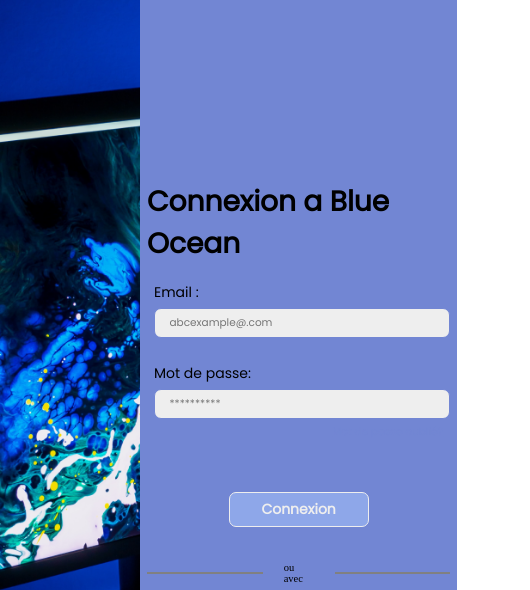
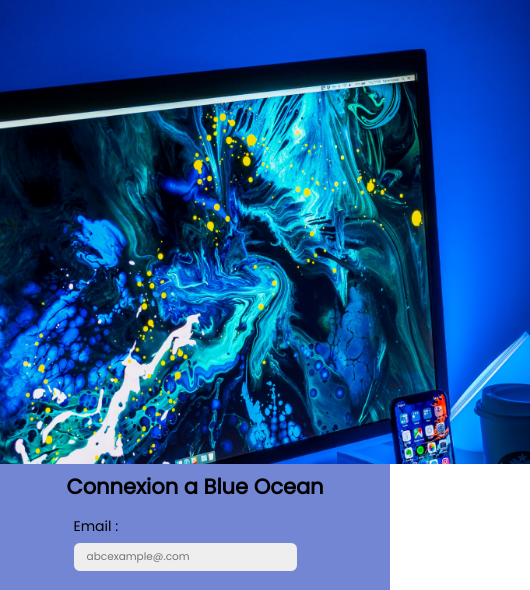
Before and after one commit to Briso10-dev/Login_Page_Responsive-Briso_Myline, a plain HTML site: page index.html in a window 390 px wide. Shown: the top 590 px of the page, 530 px wide, since content can reach past the window. Drawn offline with Linux system fonts and the light colour scheme; a web font is replaced by a local one.

Commit message:
my mobile comeback

```diff
--- a/css/style.css
+++ b/css/style.css
@@ -21,6 +21,8 @@ html {
 
 body {
     overflow-x: hidden;
+    width: 100vw;
+    height: 100vh;
 }
 
 section {
@@ -32,8 +34,6 @@ section {
 }
 
 .image {
-    /* background-color: red; */
-    /* height: 100%; */
     background-image: url("../images/Blue-ocean.png");
     background-size: cover;
     flex: 1;
@@ -134,16 +134,9 @@ button:hover{
     align-items: center;
     gap : 3rem;
 }
-.ligne1{
-    padding-left: 7rem;
-}
-.ligne2{
-    padding-right: 7rem;
-}
 hr{
     border: solid gray 0.1rem;
-    width: 12rem;
-
+    width: 16rem;
 }
 
 span{
@@ -154,13 +147,6 @@ span{
     display: flex;
     justify-content: space-around;
     gap : 12rem;
-}
-
-.logo {
-    padding-top: 10rem;
-    width: 100vw;
-    background-color: var(--tertiary-color);
-    justify-content: center;
 }
 img{
     border: 0.2rem solid gray;
@@ -178,34 +164,38 @@ img:hover{
     html{
         font-size: 7px;
     }
-    .section {
+    section {
+        display: flex;
         flex-direction: column;
     }
     hr{
-        width: 10rem;
+        width: 13rem;
     }
     .image {
-       padding: 10rem;
+        padding: 10rem;
+        width: 100%;
+        height: 100%;
     }
     .image h1 {
         visibility: hidden;
         display: none;
     }
     .connexion {
-        flex: 1;
         padding: 1rem;
         background-color: var(--secondary-color);
     }
-    .connexion h2{
+    .connexion h1{
         font-size: 3rem;
     }
+    form {
+        gap: 1rem;
+    }
+
+    input {
+        width: 30rem;
+    }
     button{
-        margin-top: 5rem;
         width: 20rem;
         height: 5rem;
     }
-    .icons{
-        margin-bottom: 8rem;
-        height: 0.3rem;
-    }
 }
--- a/index.html
+++ b/index.html
@@ -4,6 +4,7 @@
 <head>
     <!-- Les differents metadonnees -->
     <meta charset="UTF-8">
+    <meta name="viewport" content="width=device-width, initial-scale=1.0">
     <title> Login Page </title>
     <link rel="stylesheet" href="./css/style.css">
 </head>
```
